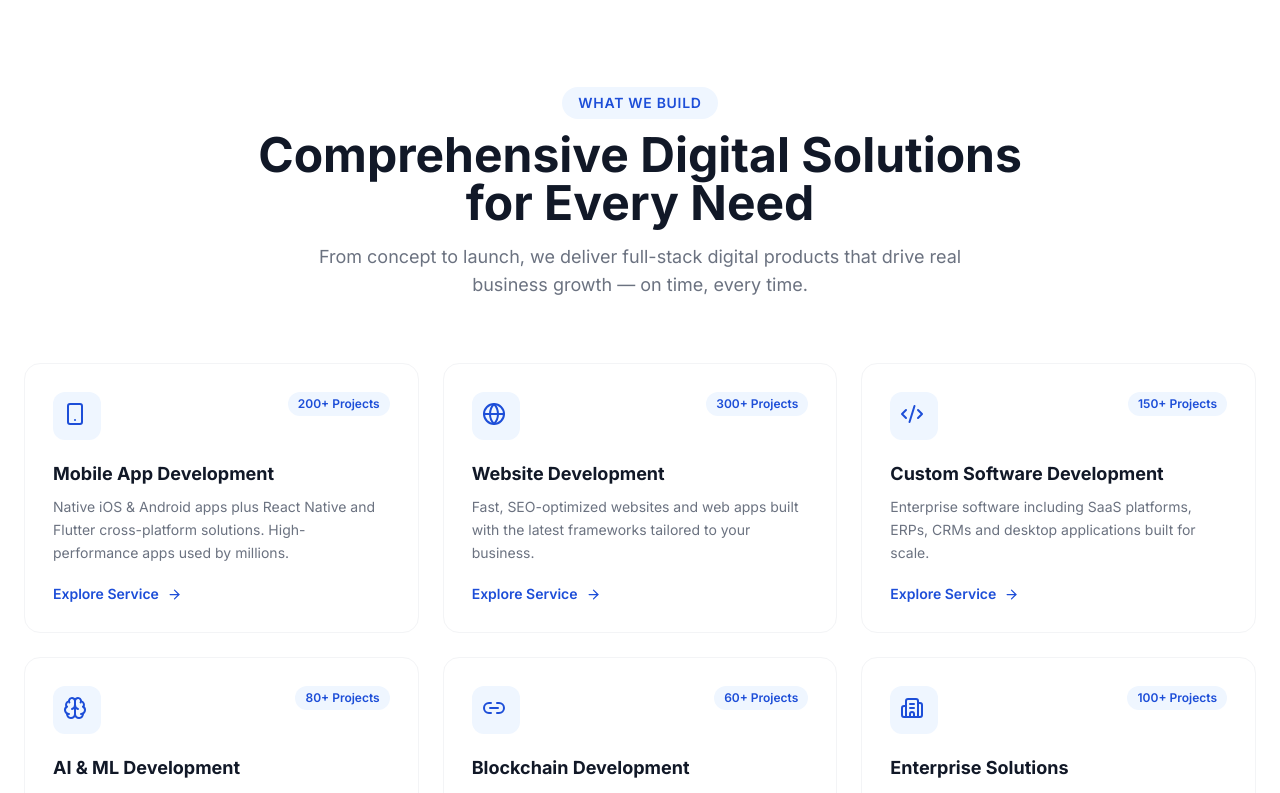
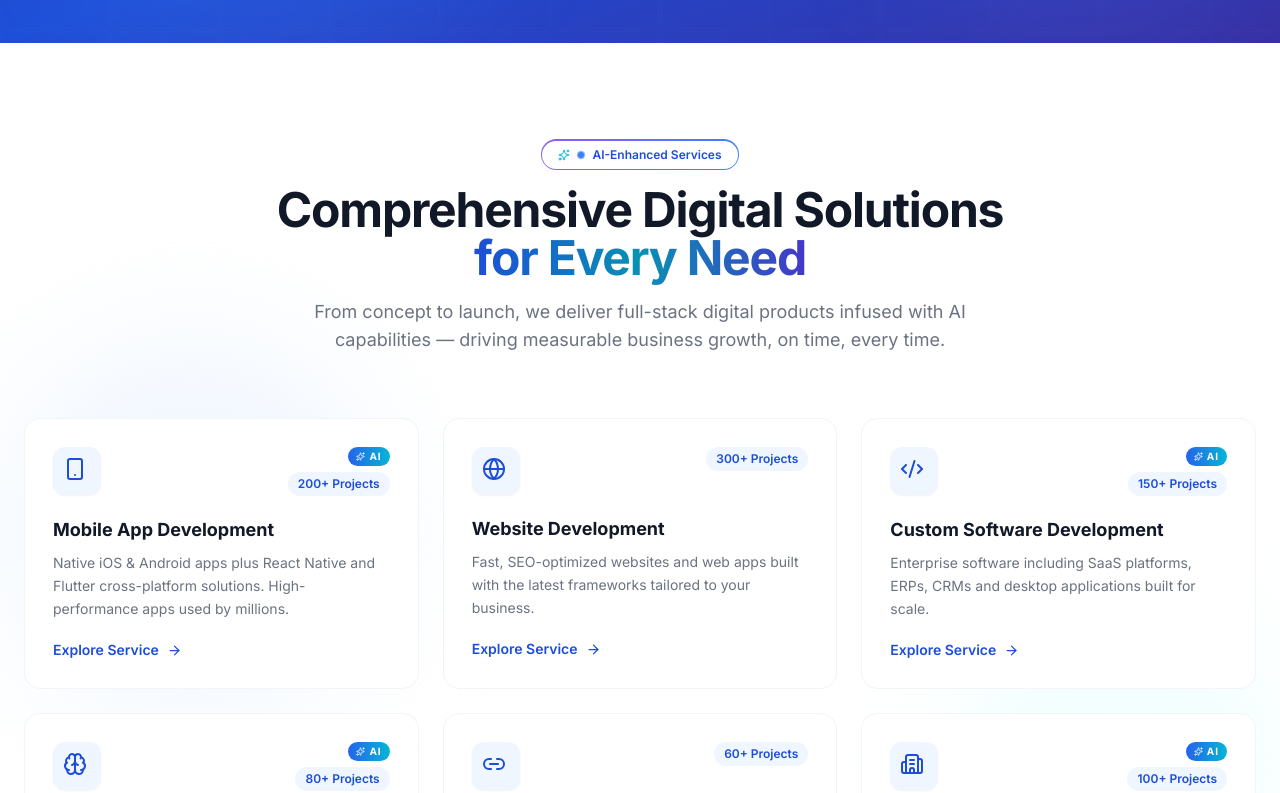
Before and after one commit to Manish01137/Merh, a React (Vite) app: page / in a window 1280 px wide. Shown: the part 1560-2353 px from the top of the page. Built offline with nearby package versions, Linux system fonts and the light colour scheme.

Commit message:
With AI feel Website Updated

```diff
--- /dev/null
+++ b/src/components/effects/AIBadge.jsx
@@ -0,0 +1,39 @@
+import { Sparkles } from "lucide-react";
+
+/**
+ * AI-themed badge with animated gradient border + pulse dot.
+ * Use on sections that showcase AI capabilities.
+ */
+export default function AIBadge({ label = "AI-Powered", dark = false, className = "" }) {
+  return (
+    <>
+      <style>{`
+        @keyframes ai-gradient {
+          0%, 100% { background-position: 0% 50%; }
+          50% { background-position: 100% 50%; }
+        }
+        .ai-badge-gradient {
+          background: linear-gradient(90deg, #3b82f6, #06b6d4, #8b5cf6, #3b82f6);
+          background-size: 300% 100%;
+          animation: ai-gradient 5s ease infinite;
+        }
+        @keyframes ai-pulse {
+          0%, 100% { box-shadow: 0 0 0 0 rgba(59, 130, 246, 0.7); }
+          50% { box-shadow: 0 0 0 6px rgba(59, 130, 246, 0); }
+        }
+        .ai-pulse-dot { animation: ai-pulse 1.8s ease-in-out infinite; }
+      `}</style>
+      <div className={`relative inline-flex rounded-full p-[1.5px] ai-badge-gradient ${className}`}>
+        <div
+          className={`flex items-center gap-2 rounded-full px-4 py-1.5 text-xs font-semibold ${
+            dark ? "bg-slate-900 text-blue-200" : "bg-white text-blue-700"
+          }`}
+        >
+          <Sparkles size={12} className="text-cyan-500" />
+          <span className="ai-pulse-dot w-1.5 h-1.5 rounded-full bg-blue-500" />
+          {label}
+        </div>
+      </div>
+    </>
+  );
+}
--- /dev/null
+++ b/src/components/effects/NeuralNetwork.jsx
@@ -0,0 +1,118 @@
+import { useEffect, useRef } from "react";
+
+/**
+ * Lightweight animated neural-network canvas.
+ * Draws floating nodes that connect to nearby nodes with fading lines.
+ * Creates a premium AI-themed ambient background.
+ *
+ * Props:
+ *   density   — particle count (default 40)
+ *   color     — rgba color of lines/dots
+ *   maxDist   — max connection distance (px)
+ *   className — positioning classes (default absolute inset-0)
+ */
+export default function NeuralNetwork({
+  density = 40,
+  color = "rgba(96, 165, 250, 0.55)",
+  dotColor = "rgba(147, 197, 253, 0.9)",
+  maxDist = 140,
+  className = "absolute inset-0",
+}) {
+  const canvasRef = useRef(null);
+
+  useEffect(() => {
+    const canvas = canvasRef.current;
+    if (!canvas) return;
+    const ctx = canvas.getContext("2d");
+    let raf;
+    let particles = [];
+    let width = 0;
+    let height = 0;
+
+    const resize = () => {
+      const rect = canvas.getBoundingClientRect();
+      const dpr = Math.min(window.devicePixelRatio || 1, 2);
+      width = rect.width;
+      height = rect.height;
+      canvas.width = width * dpr;
+      canvas.height = height * dpr;
+      ctx.setTransform(dpr, 0, 0, dpr, 0, 0);
+    };
+
+    const init = () => {
+      particles = Array.from({ length: density }, () => ({
+        x: Math.random() * width,
+        y: Math.random() * height,
+        vx: (Math.random() - 0.5) * 0.4,
+        vy: (Math.random() - 0.5) * 0.4,
+        r: Math.random() * 1.6 + 0.8,
+      }));
+    };
+
+    const draw = () => {
+      ctx.clearRect(0, 0, width, height);
+
+      // Update positions
+      for (const p of particles) {
+        p.x += p.vx;
+        p.y += p.vy;
+        if (p.x < 0 || p.x > width) p.vx *= -1;
+        if (p.y < 0 || p.y > height) p.vy *= -1;
+      }
+
+      // Draw connections
+      for (let i = 0; i < particles.length; i++) {
+        for (let j = i + 1; j < particles.length; j++) {
+          const a = particles[i];
+          const b = particles[j];
+          const dx = a.x - b.x;
+          const dy = a.y - b.y;
+          const d = Math.sqrt(dx * dx + dy * dy);
+          if (d < maxDist) {
+            const alpha = 1 - d / maxDist;
+            ctx.strokeStyle = color.replace(/[\d.]+\)/, `${alpha * 0.55})`);
+            ctx.lineWidth = 0.7;
+            ctx.beginPath();
+            ctx.moveTo(a.x, a.y);
+            ctx.lineTo(b.x, b.y);
+            ctx.stroke();
+          }
+        }
+      }
+
+      // Draw dots
+      ctx.fillStyle = dotColor;
+      for (const p of particles) {
+        ctx.beginPath();
+        ctx.arc(p.x, p.y, p.r, 0, Math.PI * 2);
+        ctx.fill();
+      }
+
+      raf = requestAnimationFrame(draw);
+    };
+
+    resize();
+    init();
+    draw();
+
+    const onResize = () => {
+      resize();
+      init();
+    };
+    window.addEventListener("resize", onResize);
+
+    return () => {
+      cancelAnimationFrame(raf);
+      window.removeEventListener("resize", onResize);
+    };
+  }, [density, color, dotColor, maxDist]);
+
+  return (
+    <canvas
+      ref={canvasRef}
+      className={`${className} pointer-events-none`}
+      aria-hidden="true"
+      style={{ opacity: 0.7 }}
+    />
+  );
+}
--- a/src/components/home/HireTeam.jsx
+++ b/src/components/home/HireTeam.jsx
@@ -4,9 +4,37 @@ import { motion } from "framer-motion";
 import TextReveal from "../effects/TextReveal";
 
 const models = [
-  { icon: Users, title: "Staff Augmentation", desc: "Instantly plug top-tier developers into your existing team.", points: ["Dedicated to your project", "Daily standups", "Works your timezone"], highlight: false },
-  { icon: Layers, title: "Dedicated Team", desc: "A fully managed offshore team working exclusively on your product.", points: ["Full team ownership", "Sprint-based delivery", "Tech lead included"], highlight: true, badge: "MOST POPULAR" },
-  { icon: Building2, title: "Offshore Dev Center", desc: "Build your own branded engineering hub with our full infrastructure.", points: ["Your brand, our ops", "IP fully yours", "Scale from 5 to 500"], highlight: false },
+  {
+    icon: Users,
+    title: "Staff Augmentation",
+    desc: "Instantly plug top-tier developers into your existing team.",
+    price: "$3,000",
+    priceUnit: "/ developer / month",
+    saveLabel: "Save 60% vs in-house",
+    points: ["160 hrs/month per developer", "Daily standups + Slack access", "Works your timezone", "Cancel with 30-day notice"],
+    highlight: false,
+  },
+  {
+    icon: Layers,
+    title: "Dedicated Team",
+    desc: "A fully managed offshore team working exclusively on your product.",
+    price: "$12,000",
+    priceUnit: "/ team of 3 / month",
+    saveLabel: "Best value · Tech lead included",
+    points: ["Full team ownership", "Sprint-based delivery (2-week)", "Tech lead + PM included", "Scale up/down anytime"],
+    highlight: true,
+    badge: "MOST POPULAR",
+  },
+  {
+    icon: Building2,
+    title: "Offshore Dev Center",
+    desc: "Build your own branded engineering hub with our full infrastructure.",
+    price: "Custom",
+    priceUnit: "starts at $40,000 / mo",
+    saveLabel: "For 8+ engineers",
+    points: ["Your brand, our operations", "IP fully owned by you", "Dedicated office + infrastructure", "Scale from 5 to 500 engineers"],
+    highlight: false,
+  },
 ];
 
 const fadeUp = {
@@ -38,7 +66,7 @@ export default function HireTeam() {
             variants={fadeUp}
             className="inline-block text-blue-700 text-xs font-bold uppercase tracking-widest mb-4 bg-blue-100 px-4 py-2 rounded-full"
           >
-            Engagement Models
+            Engagement Models & Pricing
           </motion.span>
           <motion.h2
             variants={fadeUp}
@@ -47,7 +75,7 @@ export default function HireTeam() {
             <TextReveal>Flexible Ways to Work With Us</TextReveal>
           </motion.h2>
           <motion.p variants={fadeUp} className="text-gray-500 max-w-xl mx-auto text-lg">
-            Choose the model that fits your project, budget, and timeline. No lock-in, no hidden costs.
+            Transparent, fixed monthly pricing. No recruitment fees, no benefits overhead, no surprises.
           </motion.p>
         </motion.div>
 
@@ -92,8 +120,34 @@ export default function HireTeam() {
                 >
                   <Icon size={22} className={m.highlight ? "text-white" : "text-blue-700"} />
                 </motion.div>
-                <h3 className={`text-xl font-bold mb-3 ${m.highlight ? "text-white" : "text-gray-900"}`}>{m.title}</h3>
-                <p className={`text-sm leading-relaxed mb-6 ${m.highlight ? "text-blue-100" : "text-gray-500"}`}>{m.desc}</p>
+
+                <h3 className={`text-xl font-bold mb-2 ${m.highlight ? "text-white" : "text-gray-900"}`}>
+                  {m.title}
+                </h3>
+                <p className={`text-sm leading-relaxed mb-5 ${m.highlight ? "text-blue-100" : "text-gray-500"}`}>
+                  {m.desc}
+                </p>
+
+                {/* Pricing */}
+                <div className={`mb-5 pb-5 border-b ${m.highlight ? "border-white/20" : "border-gray-100"}`}>
+                  <div className="flex items-baseline gap-1.5">
+                    <span className={`text-[10px] font-bold uppercase tracking-[0.15em] ${m.highlight ? "text-blue-200" : "text-gray-400"}`}>
+                      from
+                    </span>
+                    <span className={`text-4xl font-extrabold tracking-tight ${m.highlight ? "text-white" : "text-gray-900"}`}>
+                      {m.price}
+                    </span>
+                  </div>
+                  <p className={`text-xs mt-1 ${m.highlight ? "text-blue-200" : "text-gray-500"}`}>
+                    {m.priceUnit}
+                  </p>
+                  <p className={`text-[11px] font-semibold mt-2 inline-flex items-center gap-1 px-2 py-0.5 rounded-full ${
+                    m.highlight ? "bg-white/15 text-blue-100" : "bg-green-50 text-green-700"
+                  }`}>
+                    ✓ {m.saveLabel}
+                  </p>
+                </div>
+
                 <ul className="space-y-2.5 mb-7">
                   {m.points.map((p, j) => (
                     <motion.li
@@ -102,9 +156,9 @@ export default function HireTeam() {
                       whileInView={{ opacity: 1, x: 0 }}
                       viewport={{ once: true }}
                       transition={{ delay: 0.3 + j * 0.08, duration: 0.4 }}
-                      className={`flex items-center gap-2 text-sm ${m.highlight ? "text-blue-100" : "text-gray-600"}`}
+                      className={`flex items-start gap-2 text-sm ${m.highlight ? "text-blue-100" : "text-gray-600"}`}
                     >
-                      <CheckCircle2 size={15} className={m.highlight ? "text-blue-300" : "text-blue-600"} />
+                      <CheckCircle2 size={15} className={`mt-0.5 flex-shrink-0 ${m.highlight ? "text-blue-300" : "text-blue-600"}`} />
                       {p}
                     </motion.li>
                   ))}
@@ -121,6 +175,20 @@ export default function HireTeam() {
             );
           })}
         </motion.div>
+
+        {/* Pricing footer note */}
+        <motion.div
+          initial={{ opacity: 0, y: 20 }}
+          whileInView={{ opacity: 1, y: 0 }}
+          viewport={{ once: true }}
+          transition={{ duration: 0.6, delay: 0.4 }}
+          className="mt-10 flex flex-wrap justify-center gap-6 text-sm text-gray-500"
+        >
+          <span className="flex items-center gap-1.5"><CheckCircle2 size={14} className="text-blue-600" /> 1-week risk-free trial</span>
+          <span className="flex items-center gap-1.5"><CheckCircle2 size={14} className="text-blue-600" /> Free replacement guarantee</span>
+          <span className="flex items-center gap-1.5"><CheckCircle2 size={14} className="text-blue-600" /> No lock-in contracts</span>
+          <span className="flex items-center gap-1.5"><CheckCircle2 size={14} className="text-blue-600" /> NDA before any work</span>
+        </motion.div>
       </div>
     </section>
   );
--- a/src/components/home/Services.jsx
+++ b/src/components/home/Services.jsx
@@ -1,36 +1,98 @@
 import { Link } from "react-router-dom";
-import { Smartphone, Globe, Code2, Brain, Link2, Building2, Lightbulb, ArrowRight } from "lucide-react";
-const services=[
-  {icon:Smartphone,title:"Mobile App Development",desc:"Native iOS & Android apps plus React Native and Flutter cross-platform solutions. High-performance apps used by millions.",slug:"mobile",count:"200+"},
-  {icon:Globe,title:"Website Development",desc:"Fast, SEO-optimized websites and web apps built with the latest frameworks tailored to your business.",slug:"website",count:"300+"},
-  {icon:Code2,title:"Custom Software Development",desc:"Enterprise software including SaaS platforms, ERPs, CRMs and desktop applications built for scale.",slug:"software",count:"150+"},
-  {icon:Brain,title:"AI & ML Development",desc:"Generative AI, LLM integration, computer vision, predictive analytics that transform your business.",slug:"ai",count:"80+"},
-  {icon:Link2,title:"Blockchain Development",desc:"Smart contracts, DeFi protocols, NFT marketplaces, and Web3 dApps on leading chains.",slug:"blockchain",count:"60+"},
-  {icon:Building2,title:"Enterprise Solutions",desc:"Azure, AWS, Salesforce, SAP and IT staff augmentation that modernize enterprise operations.",slug:"enterprise",count:"100+"},
-  {icon:Lightbulb,title:"On-Demand App Development",desc:"Food delivery, taxi, grocery, healthcare and marketplace platforms built to disrupt industries.",slug:"on-demand",count:"120+"},
+import { Smartphone, Globe, Code2, Brain, Link2, Building2, Lightbulb, ArrowRight, Sparkles } from "lucide-react";
+import AIBadge from "../effects/AIBadge";
+
+const services = [
+  { icon: Smartphone, title: "Mobile App Development", desc: "Native iOS & Android apps plus React Native and Flutter cross-platform solutions. High-performance apps used by millions.", slug: "mobile", count: "200+", aiEnhanced: true },
+  { icon: Globe, title: "Website Development", desc: "Fast, SEO-optimized websites and web apps built with the latest frameworks tailored to your business.", slug: "website", count: "300+", aiEnhanced: false },
+  { icon: Code2, title: "Custom Software Development", desc: "Enterprise software including SaaS platforms, ERPs, CRMs and desktop applications built for scale.", slug: "software", count: "150+", aiEnhanced: true },
+  { icon: Brain, title: "AI & ML Development", desc: "Generative AI, LLM integration, computer vision, predictive analytics that transform your business.", slug: "ai", count: "80+", aiEnhanced: true, aiHero: true },
+  { icon: Link2, title: "Blockchain Development", desc: "Smart contracts, DeFi protocols, NFT marketplaces, and Web3 dApps on leading chains.", slug: "blockchain", count: "60+", aiEnhanced: false },
+  { icon: Building2, title: "Enterprise Solutions", desc: "Azure, AWS, Salesforce, SAP and IT staff augmentation that modernize enterprise operations.", slug: "enterprise", count: "100+", aiEnhanced: true },
+  { icon: Lightbulb, title: "On-Demand App Development", desc: "Food delivery, taxi, grocery, healthcare and marketplace platforms built to disrupt industries.", slug: "on-demand", count: "120+", aiEnhanced: false },
 ];
-export default function Services(){
-  return(
-    <section className="py-24 bg-white">
-      <div className="max-w-7xl mx-auto px-6">
+
+export default function Services() {
+  return (
+    <section className="py-24 bg-white relative overflow-hidden">
+      {/* Subtle AI ambient glow */}
+      <div className="absolute inset-0 pointer-events-none">
+        <div className="absolute top-1/4 left-0 w-96 h-96 rounded-full bg-blue-100/40 blur-3xl" />
+        <div className="absolute bottom-1/4 right-0 w-80 h-80 rounded-full bg-cyan-100/30 blur-3xl" />
+      </div>
+
+      <div className="max-w-7xl mx-auto px-6 relative">
         <div className="text-center mb-16">
-          <span className="inline-block text-blue-700 text-sm font-semibold uppercase tracking-wider mb-3 bg-blue-50 px-4 py-1.5 rounded-full">What We Build</span>
-          <h2 className="text-3xl md:text-5xl font-bold text-gray-900 mb-4">Comprehensive Digital Solutions<br/>for Every Need</h2>
-          <p className="text-gray-500 max-w-2xl mx-auto text-lg">From concept to launch, we deliver full-stack digital products that drive real business growth — on time, every time.</p>
+          <div className="flex justify-center mb-4">
+            <AIBadge label="AI-Enhanced Services" />
+          </div>
+          <h2 className="text-3xl md:text-5xl font-bold text-gray-900 mb-4 tracking-tight">
+            Comprehensive Digital Solutions<br />
+            <span className="text-transparent bg-clip-text bg-gradient-to-r from-blue-700 via-cyan-600 to-indigo-700">
+              for Every Need
+            </span>
+          </h2>
+          <p className="text-gray-500 max-w-2xl mx-auto text-lg">
+            From concept to launch, we deliver full-stack digital products infused with AI capabilities — driving measurable business growth, on time, every time.
+          </p>
         </div>
+
         <div className="grid md:grid-cols-2 lg:grid-cols-3 gap-6 mb-6">
-          {services.slice(0,6).map((s,i)=>{const Icon=s.icon;return(
-            <Link key={i} to={`/services/${s.slug}`} className="group p-7 rounded-2xl border border-gray-100 bg-white hover:shadow-xl hover:border-blue-100 hover:-translate-y-1 transition-all duration-300 block">
-              <div className="flex items-start justify-between mb-5"><div className="w-12 h-12 p-2.5 rounded-xl bg-blue-50 group-hover:bg-blue-700 transition-colors duration-300"><Icon size={24} className="text-blue-700 group-hover:text-white transition-colors duration-300"/></div><span className="text-xs bg-blue-50 text-blue-700 font-semibold px-2.5 py-1 rounded-full">{s.count} Projects</span></div>
-              <h3 className="text-lg font-bold text-gray-900 mb-2 group-hover:text-blue-700 transition">{s.title}</h3>
-              <p className="text-gray-500 text-sm leading-relaxed mb-5">{s.desc}</p>
-              <span className="text-blue-700 font-semibold text-sm flex items-center gap-2 group-hover:gap-3 transition-all">Explore Service <ArrowRight size={15}/></span>
-            </Link>
-          );})}
+          {services.slice(0, 6).map((s, i) => {
+            const Icon = s.icon;
+            return (
+              <Link
+                key={i}
+                to={`/services/${s.slug}`}
+                className="group relative p-7 rounded-2xl border border-gray-100 bg-white hover:shadow-xl hover:border-blue-100 hover:-translate-y-1 transition-all duration-300 block overflow-hidden"
+              >
+                {/* Hover gradient bg */}
+                <div className="absolute inset-0 bg-gradient-to-br from-blue-50/0 to-cyan-50/0 group-hover:from-blue-50/60 group-hover:to-cyan-50/40 transition-all duration-500 pointer-events-none" />
+
+                <div className="relative">
+                  <div className="flex items-start justify-between mb-5">
+                    <div className="w-12 h-12 p-2.5 rounded-xl bg-blue-50 group-hover:bg-gradient-to-br group-hover:from-blue-700 group-hover:to-indigo-700 transition-all duration-300 shadow-sm group-hover:shadow-md group-hover:shadow-blue-300/50">
+                      <Icon size={24} className="text-blue-700 group-hover:text-white transition-colors duration-300" />
+                    </div>
+                    <div className="flex flex-col items-end gap-1.5">
+                      {s.aiEnhanced && (
+                        <span className="inline-flex items-center gap-1 text-[10px] font-bold uppercase tracking-widest bg-gradient-to-r from-blue-600 to-cyan-500 text-white px-2 py-0.5 rounded-full">
+                          <Sparkles size={9} /> AI
+                        </span>
+                      )}
+                      <span className="text-xs bg-blue-50 text-blue-700 font-semibold px-2.5 py-1 rounded-full">
+                        {s.count} Projects
+                      </span>
+                    </div>
+                  </div>
+                  <h3 className="text-lg font-bold text-gray-900 mb-2 group-hover:text-blue-700 transition">{s.title}</h3>
+                  <p className="text-gray-500 text-sm leading-relaxed mb-5">{s.desc}</p>
+                  <span className="text-blue-700 font-semibold text-sm flex items-center gap-2 group-hover:gap-3 transition-all">
+                    Explore Service <ArrowRight size={15} />
+                  </span>
+                </div>
+              </Link>
+            );
+          })}
         </div>
-        <Link to="/services/on-demand" className="group flex items-center justify-between p-7 rounded-2xl border border-gray-100 bg-gradient-to-r from-blue-50 to-indigo-50 hover:shadow-xl hover:border-blue-200 transition-all duration-300 block">
-          <div className="flex items-center gap-5"><div className="w-12 h-12 p-2.5 rounded-xl bg-blue-100 group-hover:bg-blue-700 transition-colors flex-shrink-0"><Lightbulb size={24} className="text-blue-700 group-hover:text-white transition-colors"/></div><div><h3 className="text-lg font-bold text-gray-900 mb-1 group-hover:text-blue-700 transition">{services[6].title}</h3><p className="text-gray-500 text-sm">{services[6].desc}</p></div></div>
-          <div className="flex items-center gap-3 flex-shrink-0 ml-6"><span className="text-xs bg-blue-100 text-blue-700 font-semibold px-2.5 py-1 rounded-full">{services[6].count} Projects</span><ArrowRight size={20} className="text-blue-700 group-hover:translate-x-1 transition"/></div>
+
+        <Link
+          to="/services/on-demand"
+          className="group relative flex items-center justify-between p-7 rounded-2xl border border-gray-100 bg-gradient-to-r from-blue-50 via-cyan-50/40 to-indigo-50 hover:shadow-xl hover:border-blue-200 transition-all duration-300 overflow-hidden"
+        >
+          <div className="flex items-center gap-5">
+            <div className="w-12 h-12 p-2.5 rounded-xl bg-blue-100 group-hover:bg-gradient-to-br group-hover:from-blue-700 group-hover:to-indigo-700 transition-colors flex-shrink-0">
+              <Lightbulb size={24} className="text-blue-700 group-hover:text-white transition-colors" />
+            </div>
+            <div>
+              <h3 className="text-lg font-bold text-gray-900 mb-1 group-hover:text-blue-700 transition">{services[6].title}</h3>
+              <p className="text-gray-500 text-sm">{services[6].desc}</p>
+            </div>
+          </div>
+          <div className="flex items-center gap-3 flex-shrink-0 ml-6">
+            <span className="text-xs bg-blue-100 text-blue-700 font-semibold px-2.5 py-1 rounded-full">{services[6].count} Projects</span>
+            <ArrowRight size={20} className="text-blue-700 group-hover:translate-x-1 transition" />
+          </div>
         </Link>
       </div>
     </section>
```
Also changed, not shown: src/components/common/Navbar.jsx (+5 -5 lines), src/components/home/Hero.jsx (+6 -8 lines), src/components/home/StatsSection.jsx (+4 -3 lines).
